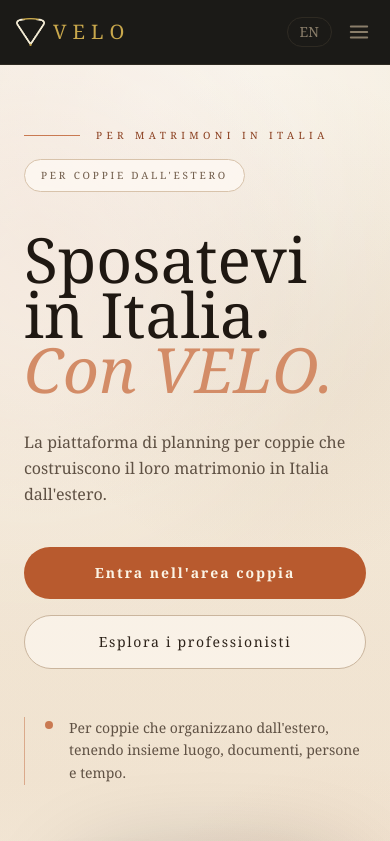
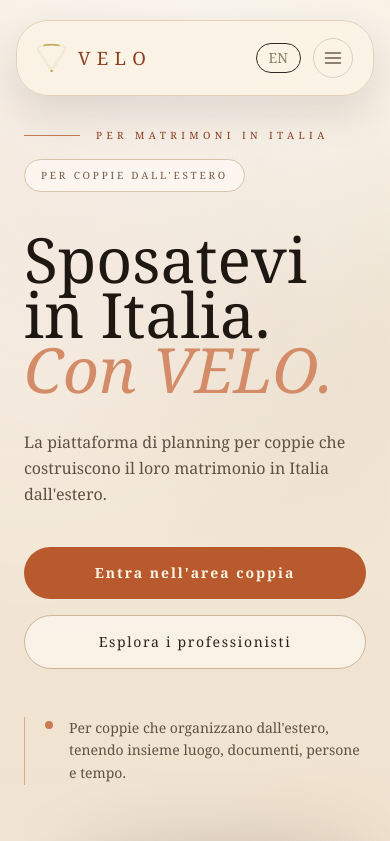
Before and after one commit to Mello78/velo-web, a Next.js app: page / in a window 390 px wide. Shown: the top 841 px of the page. Built offline with nearby package versions, Linux system fonts and the light colour scheme; no server answers; grey boxes are pictures that could not be loaded.

Commit message:
fix(home): apply approved homepage navbar

```diff
--- a/components/NavBar.tsx
+++ b/components/NavBar.tsx
@@ -27,44 +27,52 @@
   }, [])
 
   return (
-    <nav className="fixed top-0 left-0 right-0 z-50 border-b border-border bg-bg/95 backdrop-blur-sm">
-      <div className="max-w-6xl mx-auto px-4 sm:px-6 h-16 flex items-center justify-between">
-        <Link href="/" className="flex items-center gap-2 shrink-0">
+    <nav className="fixed inset-x-0 top-0 z-50 px-4 pt-5 sm:px-6 lg:px-8">
+      <div className="mx-auto max-w-[1380px] rounded-[2rem] border border-[#e2d0bb] bg-[rgba(251,244,229,0.78)] shadow-[0_18px_40px_rgba(49,35,24,0.12)] backdrop-blur-xl">
+        <div className="mx-auto flex h-[74px] items-center justify-between px-5 sm:px-7">
+          <Link href="/" className="flex items-center gap-3 shrink-0">
             <img src="/favicon.png" alt="" className="h-7 w-auto" />
-          <span className="text-gold text-xl tracking-[0.3em] font-light">VELO</span>
+            <div className="leading-none">
+              <span className="text-[#8a3e1e] text-[1.15rem] tracking-[0.34em] font-light" style={{ fontFamily: 'Cormorant Garamond, Georgia, serif' }}>VELO</span>
+              <div className="mt-1 hidden text-[9px] uppercase tracking-[0.28em] text-[#7a6754] sm:block">from yes to forever</div>
+            </div>
           </Link>
-        <div className="hidden md:flex items-center gap-5">
-          <Link href="/couple" className="text-muted hover:text-cream text-sm transition-colors tracking-wide">{couplesLabel}</Link>
-          <Link href="/fornitori" className="text-muted hover:text-cream text-sm transition-colors tracking-wide">{vendorLabel}</Link>
-          <Link href="/vendor" className="text-muted hover:text-cream text-sm transition-colors tracking-wide">{forVendorLabel}</Link>
+          <div className="hidden md:flex items-center gap-6">
+            <Link href="/couple" className="text-[#2c2219] hover:text-[#8a3e1e] text-[12px] transition-colors tracking-[0.18em] uppercase">{couplesLabel}</Link>
+            <Link href="/fornitori" className="text-[#6d5b4a] hover:text-[#8a3e1e] text-[12px] transition-colors tracking-[0.18em] uppercase">{vendorLabel}</Link>
+            <Link href="/vendor" className="text-[#6d5b4a] hover:text-[#8a3e1e] text-[12px] transition-colors tracking-[0.18em] uppercase">{forVendorLabel}</Link>
+            <div className="h-6 w-px bg-[#decdb7]" />
             <LangToggle locale={locale} />
-          <Link href="/couple" className="bg-gold text-bg text-xs font-semibold px-4 py-2.5 rounded-full hover:opacity-90 transition-opacity tracking-wider whitespace-nowrap">
+            <Link href="/couple" className="bg-[#b85a2e] text-[#fbf4e5] text-[11px] font-semibold px-5 py-3 rounded-full hover:bg-[#a54d25] transition-colors tracking-[0.18em] uppercase whitespace-nowrap">
               {primaryCtaLabel}
             </Link>
           </div>
           <div className="flex items-center gap-3 md:hidden">
             <LangToggle locale={locale} />
-          <button onClick={() => setOpen(!open)} className="text-muted hover:text-cream p-1">
+            <button onClick={() => setOpen(!open)} className="flex h-10 w-10 items-center justify-center rounded-full border border-[#dcccc0] text-[#6d5b4a] hover:text-[#8a3e1e] p-1 transition-colors">
               {open ? (
-              <svg width="22" height="22" viewBox="0 0 24 24" fill="none" stroke="currentColor" strokeWidth="2" strokeLinecap="round">
+                <svg width="20" height="20" viewBox="0 0 24 24" fill="none" stroke="currentColor" strokeWidth="1.8" strokeLinecap="round">
                   <line x1="18" y1="6" x2="6" y2="18"/><line x1="6" y1="6" x2="18" y2="18"/>
                 </svg>
               ) : (
-              <svg width="22" height="22" viewBox="0 0 24 24" fill="none" stroke="currentColor" strokeWidth="2" strokeLinecap="round">
+                <svg width="20" height="20" viewBox="0 0 24 24" fill="none" stroke="currentColor" strokeWidth="1.8" strokeLinecap="round">
                   <line x1="3" y1="6" x2="21" y2="6"/><line x1="3" y1="12" x2="21" y2="12"/><line x1="3" y1="18" x2="21" y2="18"/>
                 </svg>
               )}
             </button>
           </div>
         </div>
+      </div>
       {open && (
-        <div className="md:hidden border-t border-border bg-bg px-4 py-4 flex flex-col gap-4">
-          <Link href="/couple" onClick={() => setOpen(false)} className="text-muted hover:text-cream text-sm py-1">{couplesLabel}</Link>
-          <Link href="/fornitori" onClick={() => setOpen(false)} className="text-muted hover:text-cream text-sm py-1">{vendorLabel}</Link>
-          <Link href="/vendor" onClick={() => setOpen(false)} className="text-muted hover:text-cream text-sm py-1">{forVendorLabel}</Link>
-          <Link href="/couple" onClick={() => setOpen(false)} className="bg-gold text-bg text-xs font-semibold px-4 py-3 rounded-full text-center tracking-wider">
+        <div className="mx-auto mt-3 max-w-[1380px] rounded-[1.85rem] border border-[#e2d0bb] bg-[rgba(251,244,229,0.94)] px-5 py-5 shadow-[0_18px_42px_rgba(49,35,24,0.14)] backdrop-blur-xl md:hidden">
+          <div className="flex flex-col gap-4">
+            <Link href="/couple" onClick={() => setOpen(false)} className="text-[#2c2219] hover:text-[#8a3e1e] text-sm py-1 tracking-[0.12em] uppercase">{couplesLabel}</Link>
+            <Link href="/fornitori" onClick={() => setOpen(false)} className="text-[#6d5b4a] hover:text-[#8a3e1e] text-sm py-1 tracking-[0.12em] uppercase">{vendorLabel}</Link>
+            <Link href="/vendor" onClick={() => setOpen(false)} className="text-[#6d5b4a] hover:text-[#8a3e1e] text-sm py-1 tracking-[0.12em] uppercase">{forVendorLabel}</Link>
+            <Link href="/couple" onClick={() => setOpen(false)} className="bg-[#b85a2e] text-[#fbf4e5] text-xs font-semibold px-4 py-3 rounded-full text-center tracking-[0.18em] uppercase hover:bg-[#a54d25] transition-colors">
               {primaryCtaLabel}
             </Link>
+          </div>
         </div>
       )}
     </nav>
```
Lines whose indentation alone changed are shown as unchanged.
